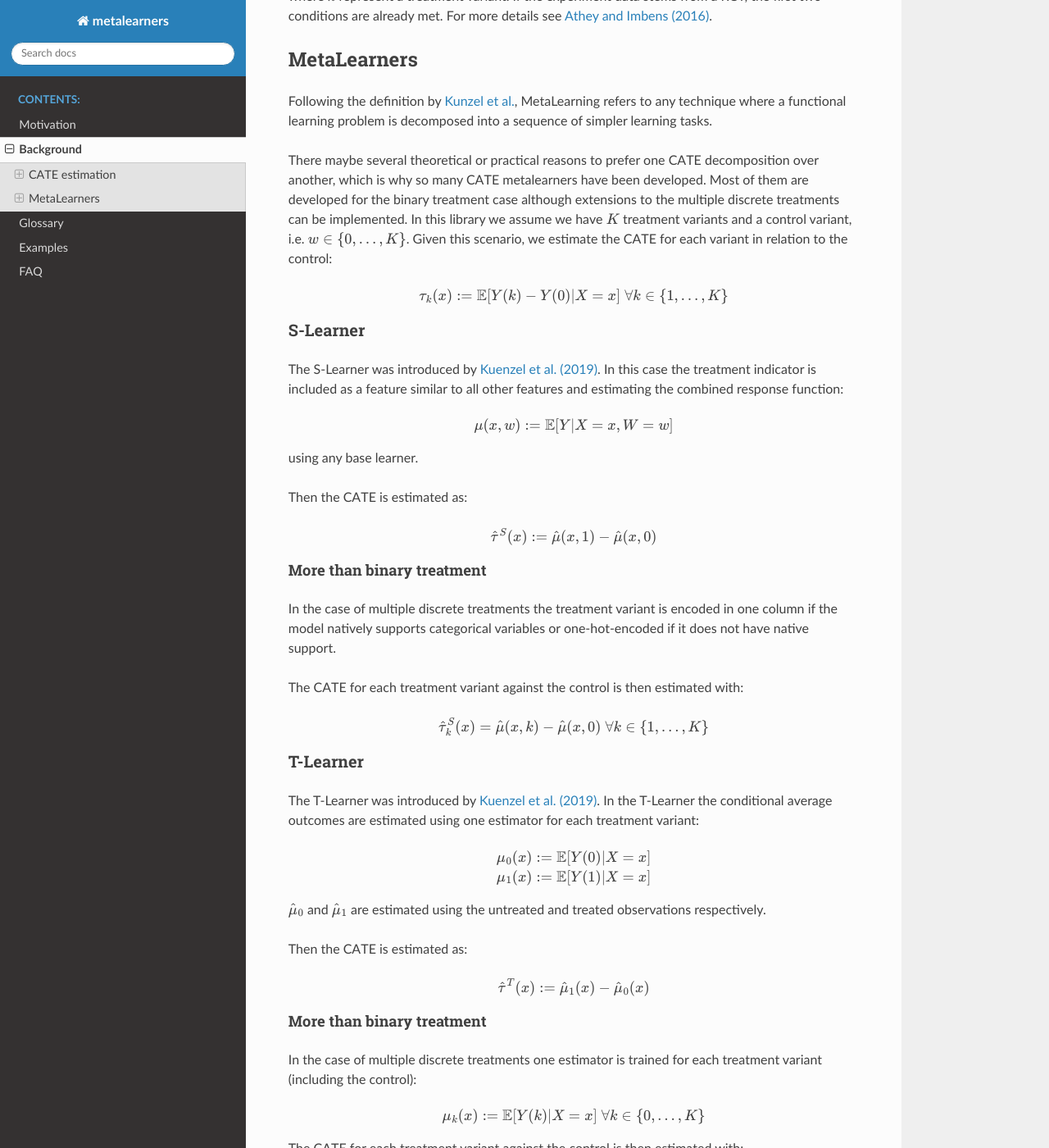
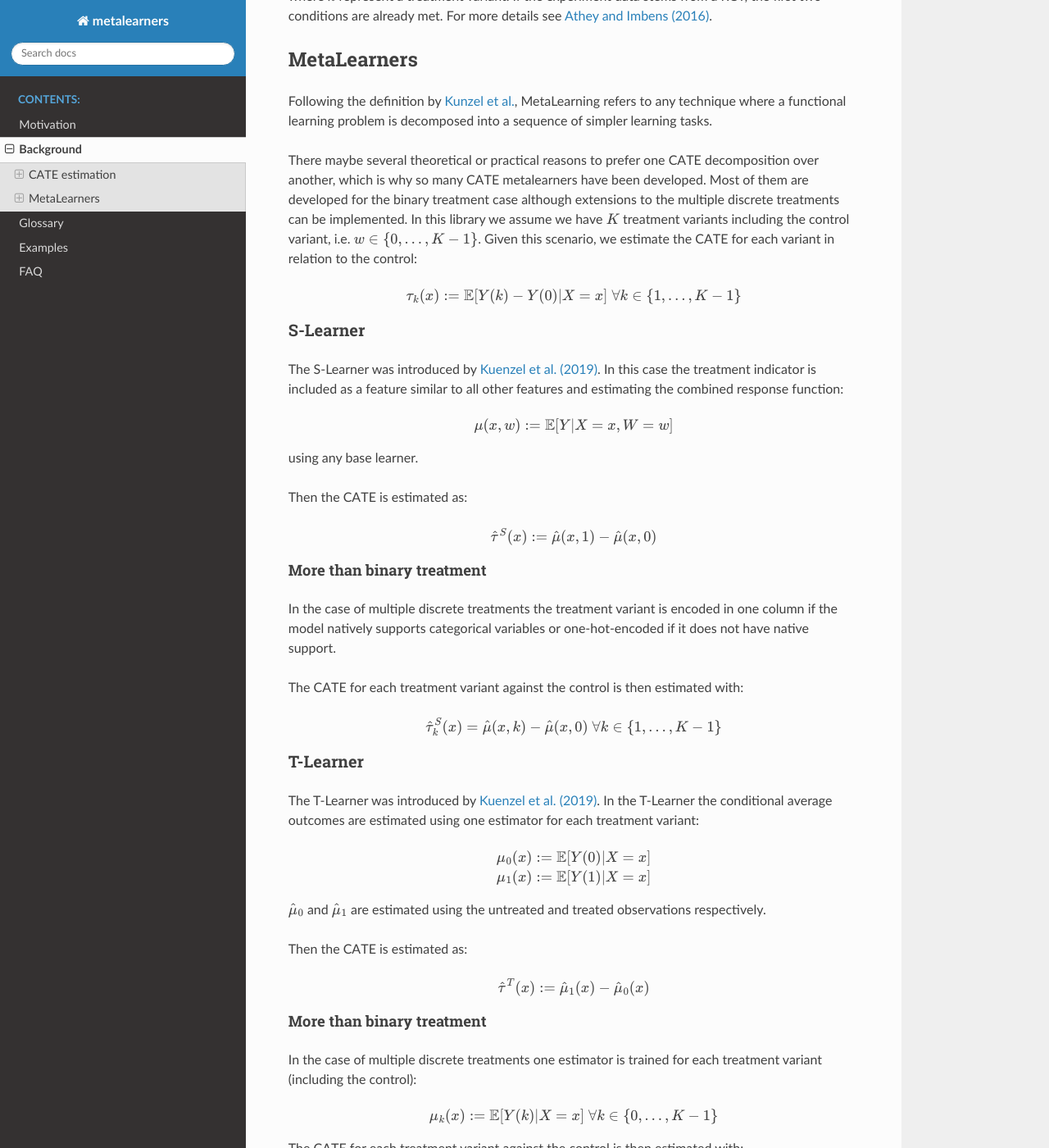
Before and after one commit to Quantco/metalearners, a Sphinx documentation site: the page built from docs/background.rst, in a window 1280 px wide and 1400 px high, scrolled down 4406 px. Shown: the whole window at 82% size. Built offline with Sphinx 7.4.7 and the Read the Docs theme 2.0.0, drawn with Linux system fonts in a browser that asks for light colours; pages that are not in the unit, such as notebooks, are missing from menus; some of the changed text lies outside the part shown.

Commit message:
Unify variant definition (#128)

```diff
--- a/docs/background.rst
+++ b/docs/background.rst
@@ -272,11 +272,11 @@ There maybe several theoretical or practical reasons to prefer one CATE decompos
 another, which is why so many CATE metalearners have been developed. Most of them are
 developed for the binary treatment case although extensions to the multiple discrete
 treatments can be implemented. In this library we assume we have :math:`K` treatment
-variants and a control variant, i.e. :math:`w \in \{0,\dots,K\}`. Given this scenario,
+variants including the control variant, i.e. :math:`w \in \{0,\dots,K-1\}`. Given this scenario,
 we estimate the CATE for each variant in relation to the control:
 
 .. math::
-    \tau_k(x) := \mathbb{E}[Y(k) - Y(0) | X=x] \; \forall k \in \{1,\dots, K\}
+    \tau_k(x) := \mathbb{E}[Y(k) - Y(0) | X=x] \; \forall k \in \{1,\dots, K-1\}
 
 S-Learner
 """""""""""""""""""""
@@ -304,7 +304,7 @@ not have native support.
 The CATE for each treatment variant against the control is then estimated with:
 
 .. math::
-    \hat{\tau}_k^S(x) = \hat{\mu}(x,k) - \hat{\mu}(x,0) \; \forall k \in \{1,\dots, K\}
+    \hat{\tau}_k^S(x) = \hat{\mu}(x,k) - \hat{\mu}(x,0) \; \forall k \in \{1,\dots, K-1\}
 
 T-Learner
 """""""""""""""""""""
@@ -331,12 +331,12 @@ In the case of multiple discrete treatments one estimator is trained for each tr
 variant (including the control):
 
 .. math::
-    \mu_k (x) := \mathbb{E}[Y(k) | X = x] \; \forall k \in \{0,\dots, K\}
+    \mu_k (x) := \mathbb{E}[Y(k) | X = x] \; \forall k \in \{0,\dots, K-1\}
 
 The CATE for each treatment variant against the control is then estimated with:
 
 .. math::
-    \hat{\tau}_k^T(x) := \hat{\mu}_k(x) - \hat{\mu}_0(x) \; \forall k \in \{1,\dots, K\}
+    \hat{\tau}_k^T(x) := \hat{\mu}_k(x) - \hat{\mu}_0(x) \; \forall k \in \{1,\dots, K-1\}
 
 X-Learner
 """""""""""""""""""""
@@ -374,14 +374,14 @@ More than binary treatment
 In the case of multiple discrete treatments the stages are similar to the binary case:
 
 #.  One outcome model is estimated for each variant (including the control), and one
-    propensity model is trained as a multiclass classifier, :math:`\forall k \in \{0,\dots, K\}`:
+    propensity model is trained as a multiclass classifier, :math:`\forall k \in \{0,\dots, K-1\}`:
 
     .. math::
         \mu_k (x) &:= \mathbb{E}[Y(k) | X = x]\\
         e(x, k) &:= \mathbb{E}[\mathbb{I}\{W = k\} | X=x] = \mathbb{P}[W = k | X=x]
 
 #.  The treatment effects are imputed using the corresponding outcome estimator,
-    :math:`\forall k \in \{1,\dots, K\}`:
+    :math:`\forall k \in \{1,\dots, K-1\}`:
 
     .. math::
         \widetilde{D}_k^i &:= Y^i_k - \hat{\mu}_0(X^i_k) \\
@@ -491,20 +491,20 @@ More than binary treatment
 In the case of multiple discrete treatments the stages are similar to the binary case:
 
 #.  One outcome model is estimated for each variant (including the control), and one
-    propensity model is trained as a multiclass classifier, :math:`\forall k \in \{0,\dots, K\}`:
+    propensity model is trained as a multiclass classifier, :math:`\forall k \in \{0,\dots, K-1\}`:
 
     .. math::
         \mu_k (x) &:= \mathbb{E}[Y(k) | X = x]\\
         e(x, k) &:= \mathbb{E}[\mathbb{I}\{W = k\} | X=x] = \mathbb{P}[W = k | X=x]
 
-    The pseudo-outcomes are constructed for each treatment variant, :math:`\forall k \in \{1,\dots, K\}`:
+    The pseudo-outcomes are constructed for each treatment variant, :math:`\forall k \in \{1,\dots, K-1\}`:
 
     .. math::
         \varphi_k(X^i, W^i, Y^i) := &\frac{Y^i - \hat{\mu}_{k}(X^i)}{\hat{e}(k, X^i)}\mathbb{I}\{W^i = k\} + \hat{\mu}_k(X^i) \\
         &- \frac{Y^i - \hat{\mu}_{0}(X^i)}{\hat{e}(0, X^i)}\mathbb{I}\{W^i = 0\} - \hat{\mu}_0(X^i)
 
 #.  Finally, the CATE is estimated by regressing :math:`\varphi_k` on :math:`X` for each
-    treatment variant, :math:`\forall k \in \{1,\dots, K\}`:
+    treatment variant, :math:`\forall k \in \{1,\dots, K-1\}`:
 
     .. math::
         \hat{\tau}_k^{DR}(x) := \mathbb{E}[\varphi_k(X^i, W^i, Y^i) | X^i]
```
